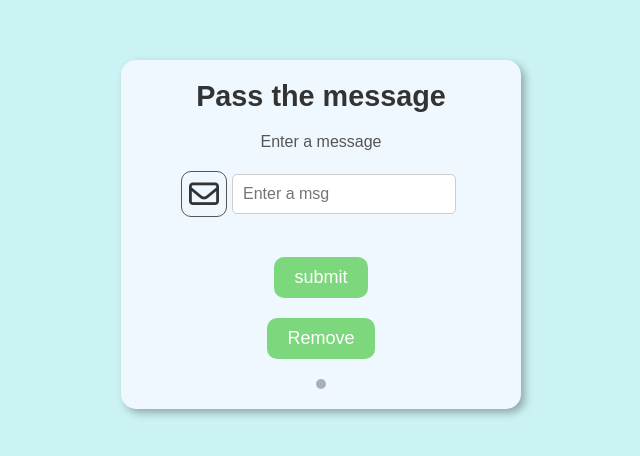
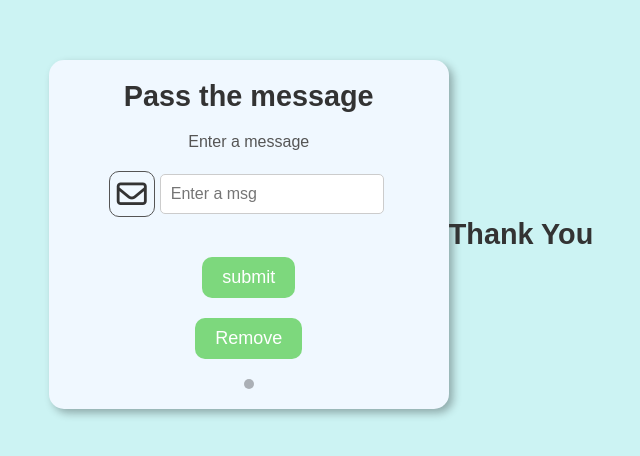
Before and after one commit to Arunjadhav0101/pass_message, a website built with Vite: page index.html in a window 1280 px wide. Shown: the part 166-622 px from the top of the page, without its empty margins (319-959 px from the left). Built offline with nearby package versions, Linux system fonts and the light colour scheme.

Commit message:
add thank you msg

```diff
--- a/index.html
+++ b/index.html
@@ -31,6 +31,11 @@
       <div class="message-output"></div>
 
     </div>
+
+
+    <div class="change">
+      <h1>Thank You</h1>
+    </div>
   </body>
   <script  src="/src/main.js"></script>
 </html>
```
